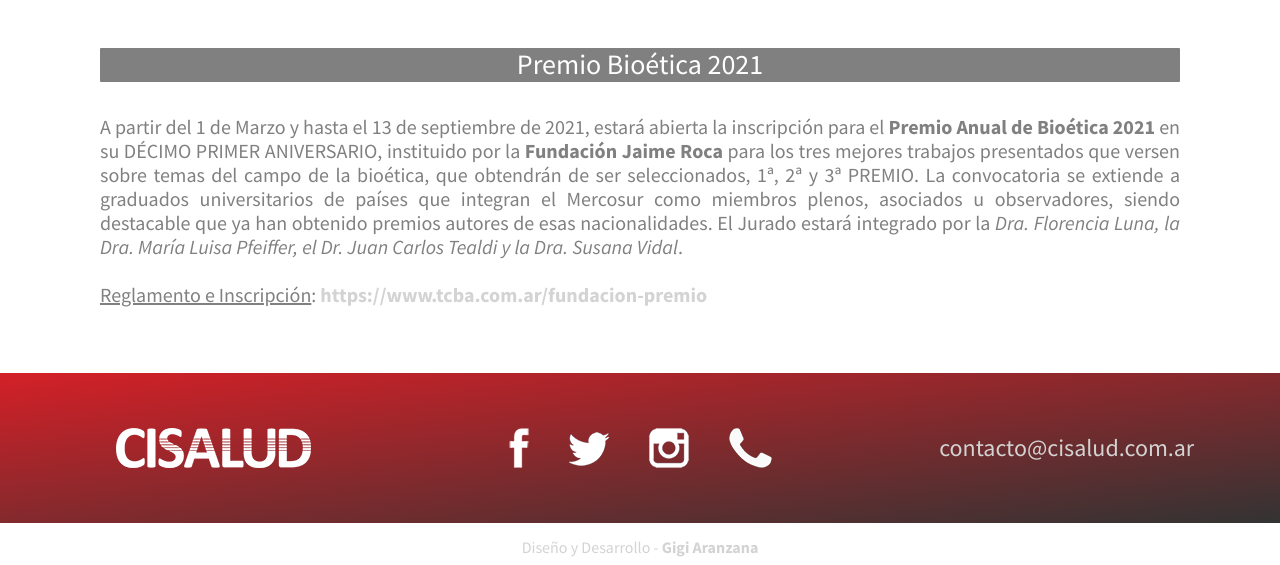
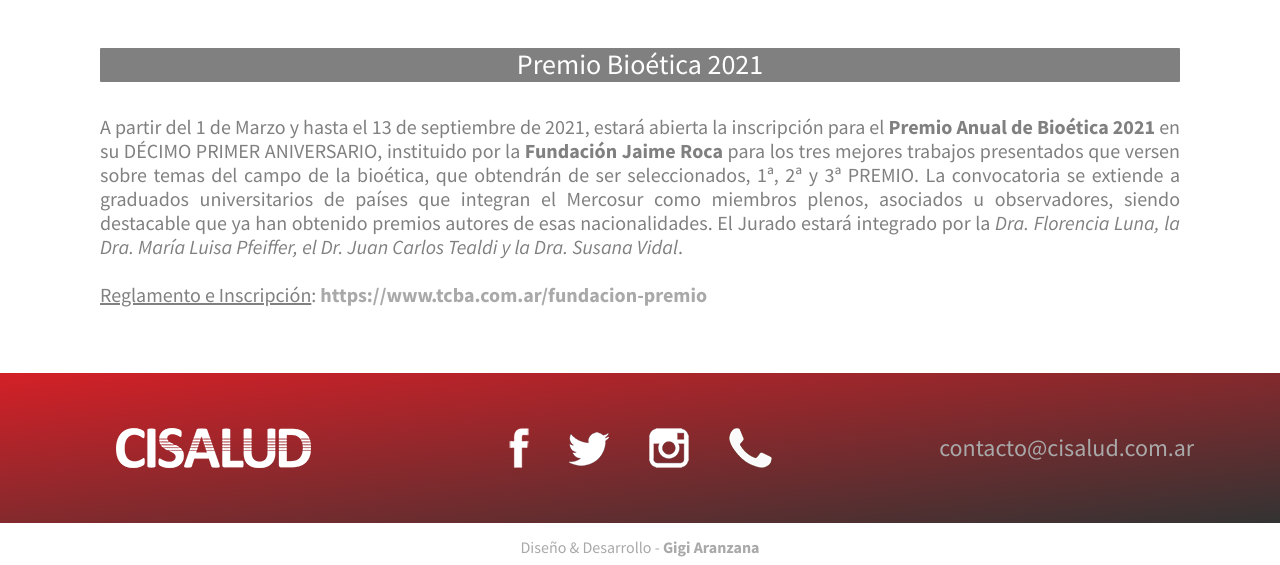
Before and after one commit to gigi0110/cisalud_aranzana, a website: page pages/noticias.html in a window 1280 px wide. Shown: the part 689-1254 px from the top of the page. Drawn offline with nearby package versions, Linux system fonts and the light colour scheme.

Commit message:
cambios posición nav y color tipo footer

```diff
--- a/pages/noticias.html
+++ b/pages/noticias.html
@@ -125,7 +125,7 @@
 		<div class="row">
 			<div class="col footer__produced">
 				<a href="https://www.behance.net/gigi-aranzana" target="_blank" rel="noopener noreferrer">
-					<h4 class="footer__produced--texto">Diseño y Desarrollo - <strong>Gigi Aranzana</strong>
+					<h4 class="footer__produced--texto">Diseño & Desarrollo - <strong>Gigi Aranzana</strong>
 				</a>
 			</div>
 		</div>
--- a/scss/_contenido.scss
+++ b/scss/_contenido.scss
@@ -261,7 +261,7 @@
 }
 
 a:link {
-    color: $gris_claro
+    color: $gris_oscuro
 }
 
 a:visited {
--- a/scss/_header.scss
+++ b/scss/_header.scss
@@ -23,6 +23,9 @@
 
 .navbar-nav {
     margin-left: auto;
+    @media only screen and (max-width: 767px) {
+        margin-left: 35px;
+    }
 }
 
 
```
Also changed, not shown: css/estilo.css.
